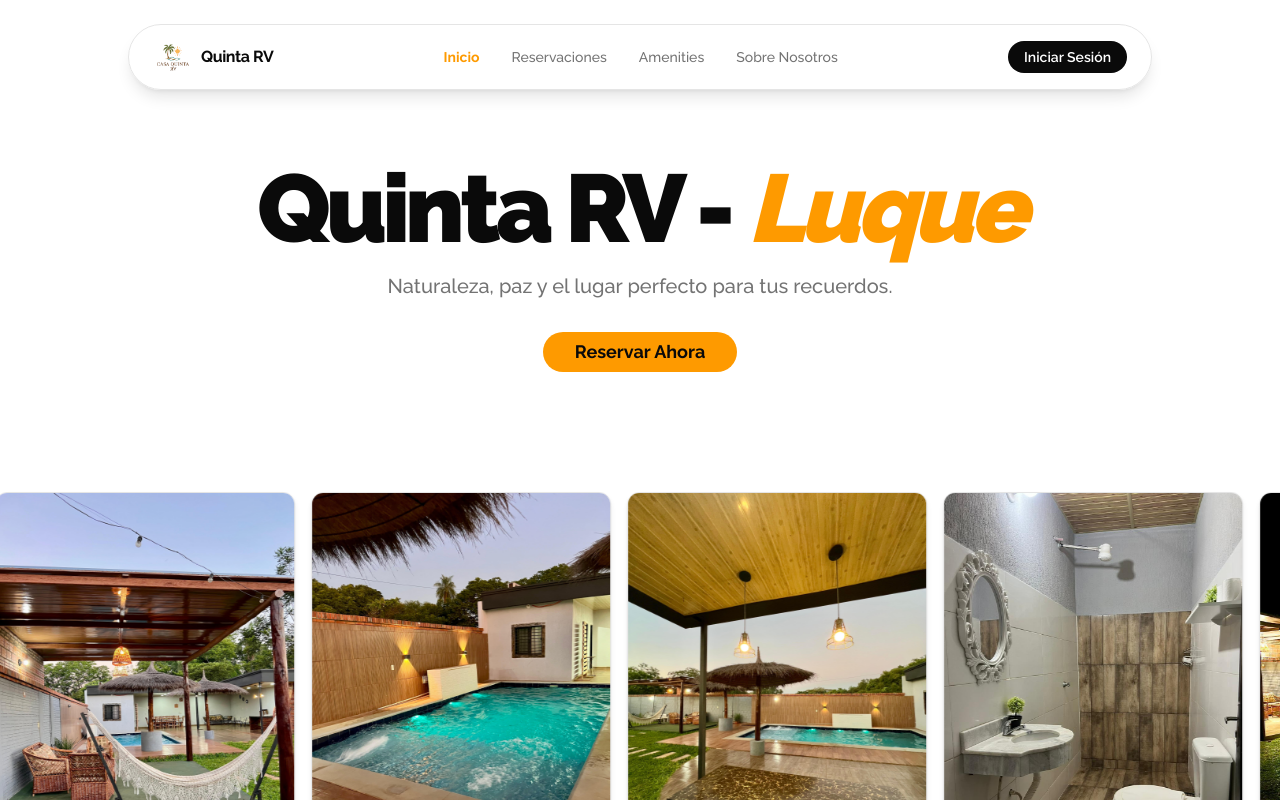
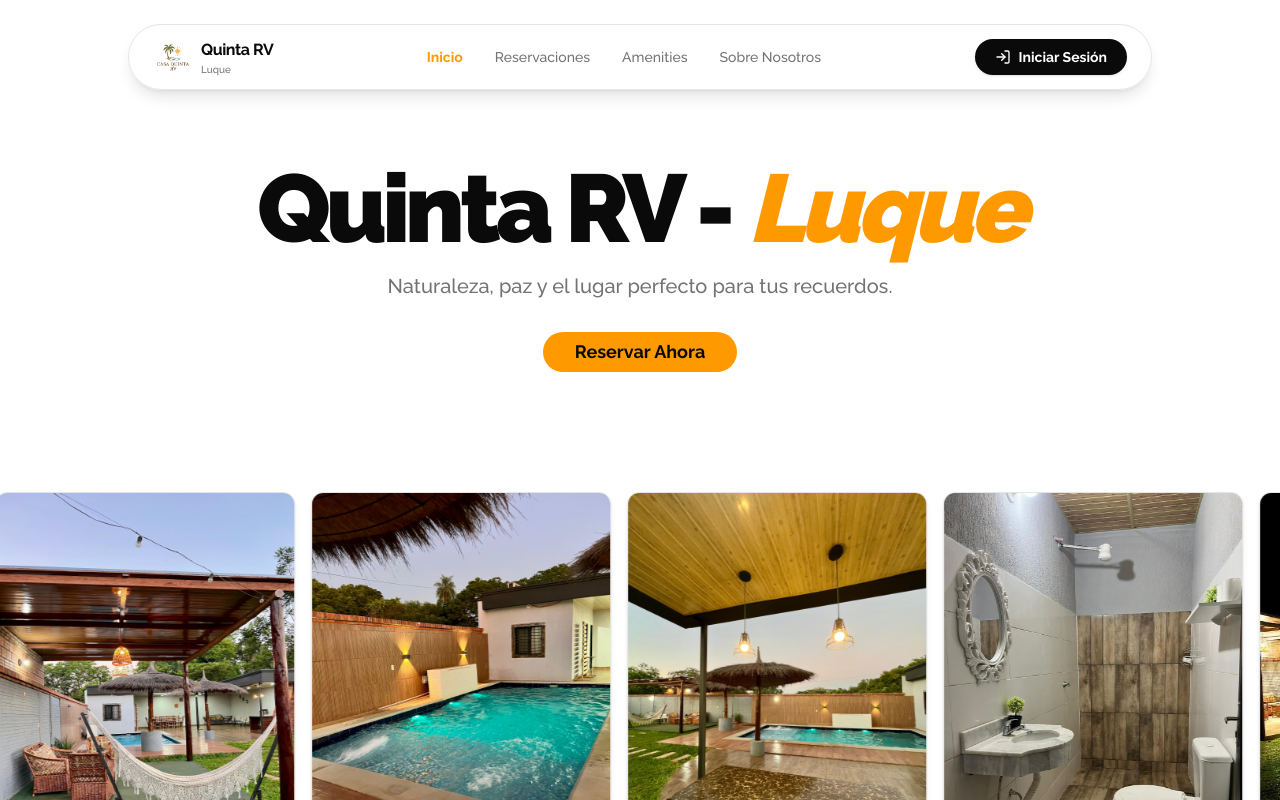
Before and after one commit to zcaraluna/quinta-rv, a Next.js app: page / in a window 1280 px wide. Shown: the top 800 px of the page. Built offline with nearby package versions, Linux system fonts and the light colour scheme.

Commit message:
UI: Refactor mobile menu distribution and add icons

```diff
--- a/src/components/layout/navbar.tsx
+++ b/src/components/layout/navbar.tsx
@@ -4,29 +4,30 @@ import Link from "next/link"
 import Image from "next/image"
 import { usePathname } from "next/navigation"
 import { cn } from "@/lib/utils"
-import { Menu } from "lucide-react"
+import { Menu, Home, Calendar, Sparkles, Users, LogIn, X } from "lucide-react"
 import {
     Sheet,
     SheetContent,
     SheetHeader,
     SheetTitle,
     SheetTrigger,
+    SheetClose,
 } from "@/components/ui/sheet"
 import { Button } from "@/components/ui/button"
 import { useState } from "react"
 
 const NAV_ITEMS = [
-    { label: "Inicio", href: "/" },
-    { label: "Reservaciones", href: "/reservations" },
-    { label: "Amenities", href: "/amenities" },
-    { label: "Sobre Nosotros", href: "/about" },
+    { label: "Inicio", href: "/", icon: Home },
+    { label: "Reservaciones", href: "/reservations", icon: Calendar },
+    { label: "Amenities", href: "/amenities", icon: Sparkles },
+    { label: "Sobre Nosotros", href: "/about", icon: Users },
 ]
 
 export function Navbar() {
     const pathname = usePathname()
     const [isOpen, setIsOpen] = useState(false)
 
-    const NavLinks = ({ onClick }: { onClick?: () => void }) => (
+    const NavLinks = ({ onClick, isMobile = false }: { onClick?: () => void; isMobile?: boolean }) => (
         <>
             {NAV_ITEMS.map((item) => (
                 <Link
@@ -34,10 +35,14 @@ export function Navbar() {
                     href={item.href}
                     onClick={onClick}
                     className={cn(
-                        "text-sm font-medium transition-colors hover:text-primary",
-                        pathname === item.href ? "text-primary font-bold" : "text-muted-foreground"
+                        "flex items-center gap-3 transition-all duration-200",
+                        isMobile ? "text-lg py-4 px-6 rounded-2xl w-full justify-center" : "text-sm font-medium hover:text-primary",
+                        pathname === item.href
+                            ? (isMobile ? "bg-primary/10 text-primary font-bold shadow-sm" : "text-primary font-bold")
+                            : "text-muted-foreground hover:bg-muted/50"
                     )}
                 >
+                    {isMobile && <item.icon className="h-5 w-5" />}
                     {item.label}
                 </Link>
             ))}
@@ -46,16 +51,19 @@ export function Navbar() {
 
     return (
         <nav className="fixed top-0 left-0 right-0 z-50 flex justify-center p-4 sm:p-6">
-            <div className="flex items-center justify-between w-full max-w-5xl px-4 sm:px-6 py-3 bg-background/80 backdrop-blur-md border rounded-full shadow-lg">
-                <Link href="/" className="flex items-center gap-2">
+            <div className="flex items-center justify-between w-full max-w-5xl px-4 sm:px-6 py-3 bg-background/80 backdrop-blur-md border rounded-full shadow-lg transition-all duration-300">
+                <Link href="/" className="flex items-center gap-2 group">
                     <Image
                         src="/quinta-rv.png"
                         alt="Quinta RV Logo"
-                        width={40}
-                        height={40}
-                        className="rounded-sm object-contain w-8 h-8 sm:w-10 sm:h-10"
+                        width={48}
+                        height={48}
+                        className="rounded-sm object-contain w-10 h-10 group-hover:scale-110 transition-transform"
                     />
+                    <div className="flex flex-col -gap-1">
                         <span className="font-bold tracking-tight text-sm sm:text-base">Quinta RV</span>
+                        <span className="text-[10px] text-muted-foreground font-medium hidden sm:block">Luque</span>
+                    </div>
                 </Link>
 
                 {/* Desktop Navigation */}
@@ -66,8 +74,9 @@ export function Navbar() {
                 <div className="flex items-center gap-2 sm:gap-4">
                     <Link
                         href="/login"
-                        className="hidden sm:block px-4 py-1.5 text-xs sm:text-sm font-semibold bg-foreground text-background rounded-full hover:opacity-90 transition-opacity"
+                        className="hidden sm:flex items-center gap-2 px-5 py-2 text-sm font-bold bg-foreground text-background rounded-full hover:bg-foreground/90 transition-all hover:scale-105 active:scale-95 shadow-sm"
                     >
+                        <LogIn className="h-4 w-4" />
                         Iniciar Sesión
                     </Link>
 
@@ -75,28 +84,44 @@ export function Navbar() {
                     <div className="md:hidden">
                         <Sheet open={isOpen} onOpenChange={setIsOpen}>
                             <SheetTrigger asChild>
-                                <Button variant="ghost" size="icon" className="rounded-full">
-                                    <Menu className="h-5 w-5" />
+                                <Button variant="ghost" size="icon" className="rounded-full hover:bg-muted">
+                                    <Menu className="h-6 w-6 text-foreground" />
                                     <span className="sr-only">Menú</span>
                                 </Button>
                             </SheetTrigger>
-                            <SheetContent side="top" className="rounded-b-[2rem] border-b shadow-2xl">
-                                <SheetHeader>
-                                    <SheetTitle className="text-left flex items-center gap-2">
-                                        <Image src="/quinta-rv.png" alt="Logo" width={24} height={24} />
-                                        Quinta RV
+                            <SheetContent side="top" className="rounded-b-[2.5rem] border-b shadow-2xl p-0 overflow-hidden bg-background">
+                                <div className="flex flex-col h-full max-h-[85vh]">
+                                    <SheetHeader className="p-6 border-b bg-muted/20">
+                                        <div className="flex items-center justify-between">
+                                            <SheetTitle className="text-left flex items-center gap-3">
+                                                <Image src="/quinta-rv.png" alt="Logo" width={32} height={32} className="rounded-sm" />
+                                                <div className="flex flex-col">
+                                                    <span className="font-bold text-lg">Quinta RV</span>
+                                                    <span className="text-xs text-muted-foreground">Luque - Paraguay</span>
+                                                </div>
                                             </SheetTitle>
+                                            <SheetClose asChild>
+                                                <Button variant="ghost" size="icon" className="rounded-full outline-amber-500">
+                                                    <X className="h-6 w-6" />
+                                                </Button>
+                                            </SheetClose>
+                                        </div>
                                     </SheetHeader>
-                                <div className="flex flex-col gap-6 py-8">
-                                    <NavLinks onClick={() => setIsOpen(false)} />
-                                    <Separator />
+
+                                    <div className="flex flex-col items-center gap-2 px-6 py-10 overflow-y-auto">
+                                        <NavLinks onClick={() => setIsOpen(false)} isMobile />
+                                    </div>
+
+                                    <div className="p-6 mt-auto border-t bg-muted/10">
                                         <Link
                                             href="/login"
                                             onClick={() => setIsOpen(false)}
-                                        className="flex items-center justify-center p-4 text-sm font-bold bg-foreground text-background rounded-2xl"
+                                            className="flex items-center justify-center gap-3 w-full p-5 text-base font-black bg-foreground text-background rounded-[1.5rem] shadow-xl hover:shadow-2xl transition-all active:scale-95"
                                         >
+                                            <LogIn className="h-5 w-5" />
                                             Iniciar Sesión
                                         </Link>
+                                    </div>
                                 </div>
                             </SheetContent>
                         </Sheet>
@@ -106,7 +131,3 @@ export function Navbar() {
         </nav>
     )
 }
-
-function Separator() {
-    return <div className="h-[1px] w-full bg-border" />
-}
```
Lines whose indentation alone changed are shown as unchanged.
